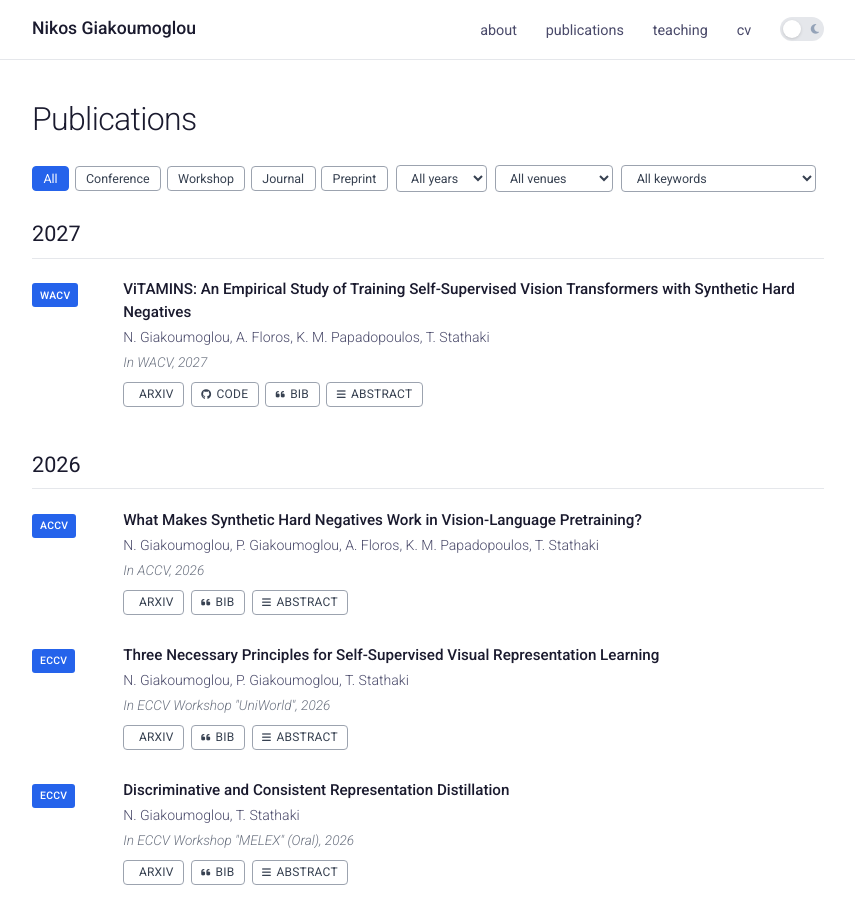
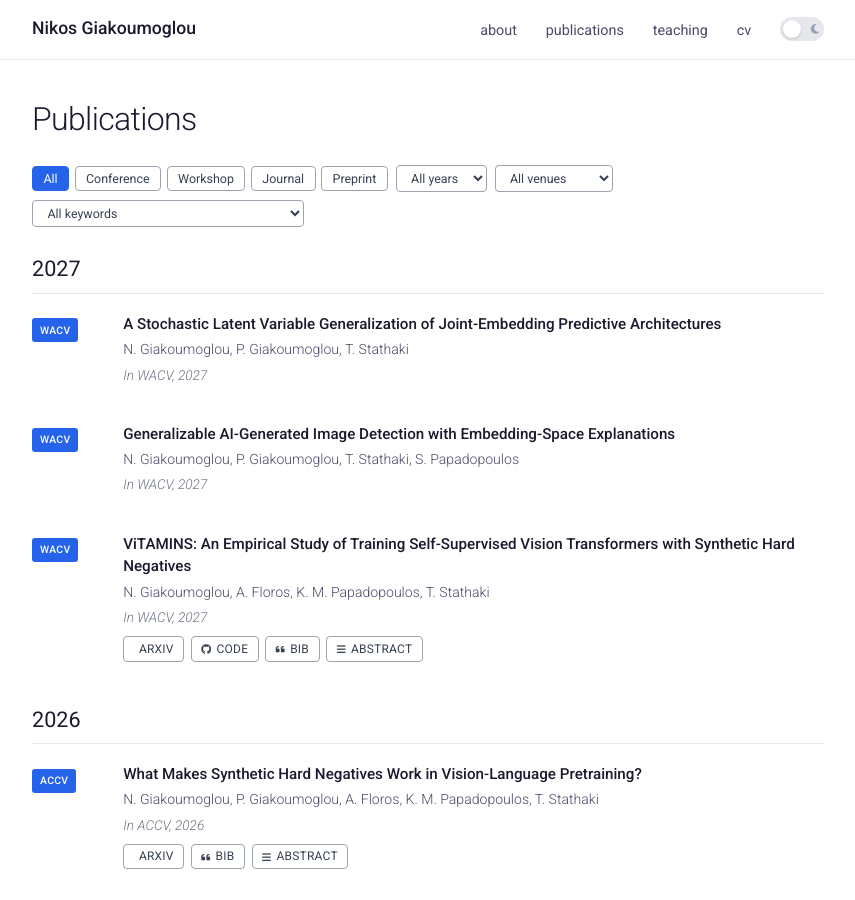
Before and after one commit to giakoumoglou/giakoumoglou.github.io, a Jekyll site: the page built from publications.html, in a window 1280 px wide and 900 px high. Shown: the whole window, without its empty margins (212-1067 px from the left). Built offline with Jekyll 4.4.1, drawn with Linux system fonts in a browser that asks for light colours; a style sheet for code colours, icons or effects is not loaded.

Commit message:
Update publications.yml

```diff
--- a/_data/publications.yml
+++ b/_data/publications.yml
@@ -1,4 +1,22 @@
 # ACCEPTED
+
+- key: giakoumoglou2027sjepa
+  status: accepted
+  year: 2027
+  type: conference
+  conference_name: WACV
+  keywords: [Self-supervised learning, Joint Embedding Predictive Architectures]
+  title: "A Stochastic Latent Variable Generalization of Joint-Embedding Predictive Architectures"
+  authors: N. Giakoumoglou, P. Giakoumoglou, T. Stathaki
+
+- key: giakoumoglou2027fox
+  status: accepted
+  year: 2027
+  type: conference
+  conference_name: WACV
+  keywords: [Joint Embedding Predictive Architectures, Forgery Detection]
+  title: "Generalizable AI-Generated Image Detection with Embedding-Space Explanations"
+  authors: N. Giakoumoglou, P. Giakoumoglou, T. Stathaki, S. Papadopoulos
 
 - key: giakoumoglou2026snap
   status: accepted
```
